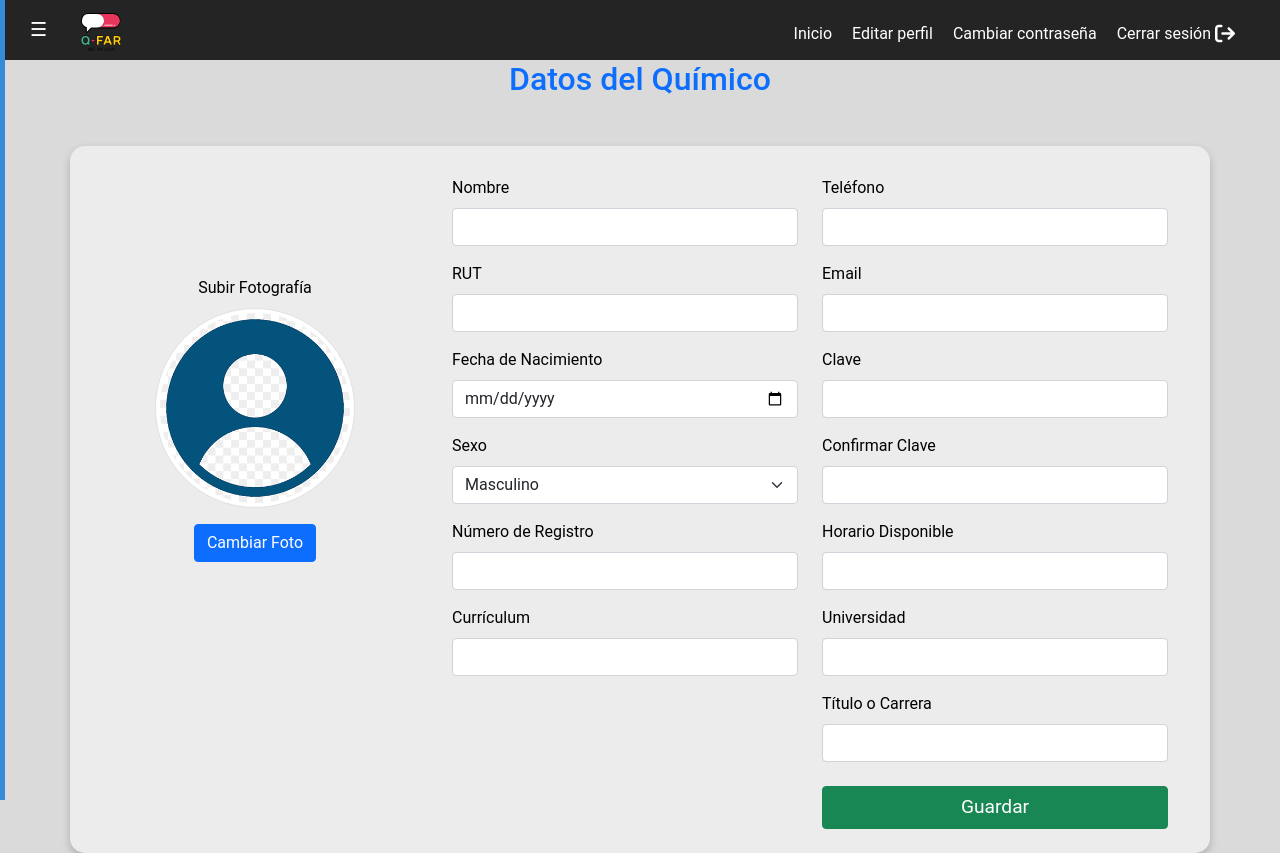
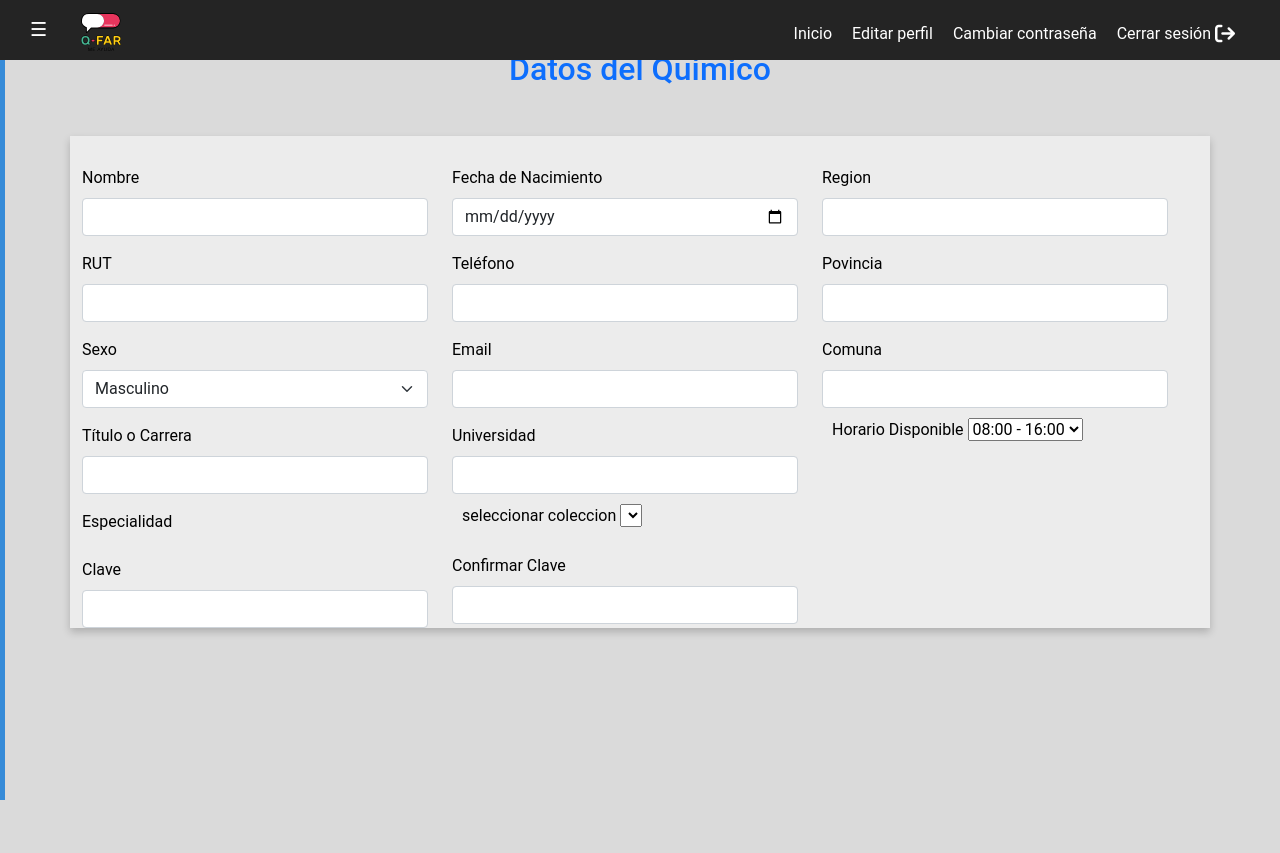
Before and after one commit to NachokeVera/Qfar_web-main, a Django app: page /form in a window 1280 px wide. After the commit the page ends 800 px from the top, so only its background shows below. Run offline with Django 5.2, Linux system fonts and the light colour scheme; lists and menus that the app fills with data are empty; some libraries are stand-ins or nearby versions.

Commit message:
especialidades qf

```diff
--- a/qf/static/qf/adminStyle.css
+++ b/qf/static/qf/adminStyle.css
@@ -12,6 +12,7 @@
     padding-top: 20px;
     transition: 0.3s;
     border-right: 5px solid  #368bd8;
+
 }
 .img-logos{
 height:40px ;
@@ -32,6 +33,11 @@ width:40px ;
     height: 60px;
     color: white;
     /*color negro*/
+    position: fixed;
+    top: 0;
+    width: 100%;
+
+    z-index: 100; /* Asegúrate de que esté por encima de otros elementos */
 }
 .imgUsuario{
     height:200px ;
--- a/qf/templates/adminn/base.html
+++ b/qf/templates/adminn/base.html
@@ -57,7 +57,7 @@
                 <li>
                     <a href="#" onclick="toggleSubMenu('subMenuQuimicos')"> <i class="fa-solid fa-user-doctor fa-2xl"></i> Farmacéuticos   </a>
                     <ul id="subMenuQuimicos" class="submenu">
-                         <li><a href="{% url 'adminform' %}">Crear Químico</a></li>
+                         <li><a href="{% url 'nuevo_quimico' %}">Crear Químico</a></li>
                          <li><a href="{% url 'quimicos_admin' %}">Lista de Químicos</a></li>
                          <li><a href="#">Resúmen/Calificacion</a></li>
                         <li><a href="#">Informes</a></li>
@@ -91,8 +91,9 @@
                         <li><a href="#">Informes</a></li>
                     </ul>
                 </li>
+                <!--
                 <li><a href="#">Ajustes</a></li>
-                <li><a href="#">Tablero de control</a></li>
+                <li><a href="#">Tablero de control</a></li>-->
                 <li>
                     <a href="#" onclick="toggleSubMenu('subMenuServicios')"> Servicios </a>
                     <ul id="subMenuServicios" class="submenu">
--- a/qf/templates/adminn/formulario_qf.html
+++ b/qf/templates/adminn/formulario_qf.html
@@ -3,18 +3,89 @@
 {% block contenido %}
 
 <body>
-    <h2 class="text-center text-primary mb-5">Datos del Químico</h2>
-    <div class="container mt-10" style="background-color: #ececec; color: black;border-radius: 15px;  box-shadow: 0px 4px 8px rgba(0, 0, 0, 0.2);">
+    <h2 class="text-center text-primary mb-5 " style="margin-top: 50px;">Datos del Químico</h2>
+    <div class="container mt-10"
+        style="background-color: #ececec; color: black;border-radius: 0px;  box-shadow: 0px 4px 8px rgba(0, 0, 0, 0.2);">
 
         <form action="{% url 'adminform' %}" method="POST" enctype="multipart/form-data" style="padding:30px 30px 0 0;">
             {% csrf_token %}
+            <div class="row">
+               <div class="col-12 col-lg-4">
+                <label for="nombre" class="form-label">Nombre</label>
+                    <input type="text" class="form-control" name="usuario" id="nombre">
+                <label for="rut" class="form-label mt-3">RUT</label>
+                <input type="text" class="form-control" name="rut" id="rut" onblur="formatearRut(this)">
+                <label for="sexo" class="form-label mt-3">Sexo</label>
+                <select class="form-select" name="sexo" id="sexo">
+                    <option value="MASCULINO">Masculino</option>
+                    <option value="FEMENINO">Femenino</option>
+                    <option value="PREFIERO NO ESPECIFICAR">Prefiero no especificar</option>
+                </select>
+                <label for="titu" class="form-label mt-3">Título o Carrera</label>
+                <input type="text" class="form-control" name="titulo" id="titu">
+                <label for="cv" class="form-label mt-3">Especialidad</label><br>
+                {% for x in especialidad %}
+                <input type="checkbox" name="especialidad" value="{{ x.id }}">
+                {{x.especialidad}}<br>
+                {% endfor %}
+                <label for="clave" class="form-label mt-3">Clave</label>
+                <input type="password" class="form-control" name="clave" id="clave">
 
 
+
+
+
+
+               </div>
+
+               <div class="col-12 col-lg-4">
+                <label for="fecha_nac" class="form-label">Fecha de Nacimiento</label>
+                <input type="date" class="form-control" name="fecha_nac" id="fecha_nac">
+                <label for="telefono" class="form-label mt-3">Teléfono</label>
+                <input type="text" class="form-control" name="telefono" id="telefono">
+                <label for="email" class="form-label mt-3">Email</label>
+                <input type="email" class="form-control" name="email" id="email">
+                <label for="uni" class="form-label mt-3">Universidad</label>
+                    <input type="text" class="form-control" name="universidad" id="uni">
+                    <div style="margin: 10px;" class="col-md-12">
+                        seleccionar coleccion
+                        <select name="aream" id="listaTienda">
+                            {% for x in aream %}
+                            <option value="{{ x.id }}">{{ x.area_medica }}</option>
+                            {% endfor %}
+                        </select>
+                    </div>
+                    <label for="confirmar_clave" class="form-label mt-3">Confirmar Clave</label>
+                    <input type="password" class="form-control" name="confirmar_clave" id="confirmar_clave">
+               </div>
+
+               <div class="col-12 col-lg-4">
+                <label for="nombre" class="form-label ">Region</label>
+                <input type="text" class="form-control" name="Region" id="nombre">
+                <label for="nombre" class="form-label mt-3">Povincia</label>
+                <input type="text" class="form-control" name="Povincia" id="nombre">
+                <label for="nombre" class="form-label mt-3">Comuna</label>
+                <input type="text" class="form-control" name="Comuna" id="nombre">
+                <div style="margin: 10px;" class="col-md-12">
+                    Horario Disponible
+                    <select name="hora_disponible" id="listaTienda">
+
+                        <option value="08:00 - 16:00">08:00 - 16:00</option>
+                        <option value="08:00 - 16:00">16:00 - 00:00</option>
+                        <option value="08:00 - 16:00">00:00 - 08:00</option>
+
+                    </select>
+                </div>
+               </div>
+            </div>
+
+<!--
             <div class="row">
                 <div class="col-12 col-lg-4 mb-4 text-center" style="margin-top:100px ;">
                     <label class="form-label">Subir Fotografía</label>
                     <div class="foto-qf m-auto">
-                        <img src="{% static 'qf/imgs/usuario.png' %}" id="img" class="rounded-circle img-thumbnail" style="height: 200px; width: 200px;" alt="imagen QF"><br>
+                        <img src="{% static 'qf/imgs/usuario.png' %}" id="img" class="rounded-circle img-thumbnail"
+                            style="height: 200px; width: 200px;" alt="imagen QF"><br>
                         <input style="display: none;" type="file" name="foto" id="foto">
                         <label for="foto" class="btn btn-primary mt-3">Cambiar Foto</label>
                     </div>
@@ -42,6 +113,21 @@
 
                     <label for="cv" class="form-label mt-3">Currículum</label>
                     <input type="text" class="form-control" name="curriculum" id="cv">
+
+                    <label for="cv" class="form-label mt-3">Especialidad</label><br>
+                    {% for x in especialidad %}
+                    <input type="checkbox" name="especialidad" value="{{ x.id }}">
+                    {{x.especialidad}}<br>
+                    {% endfor %}
+
+                    <div style="margin: 10px;" class="col-md-12">
+                        seleccionar coleccion
+                        <select name="aream" id="listaTienda">
+                            {% for x in aream %}
+                            <option value="{{ x.id }}">{{ x.area_medica }}</option>
+                            {% endfor %}
+                        </select>
+                    </div>
                 </div>
 
                 <div class="col-12 col-lg-4 mb-4">
@@ -57,8 +143,17 @@
                     <label for="confirmar_clave" class="form-label mt-3">Confirmar Clave</label>
                     <input type="password" class="form-control" name="confirmar_clave" id="confirmar_clave">
 
-                    <label for="hordis" class="form-label mt-3">Horario Disponible</label>
-                    <input type="text" class="form-control" name="hora_disponible" id="hordis">
+
+                    <div style="margin: 10px;" class="col-md-12">
+                        Horario Disponible
+                        <select name="hora_disponible" id="listaTienda">
+
+                            <option value="08:00 - 16:00">08:00 - 16:00</option>
+                            <option value="08:00 - 16:00">16:00 - 00:00</option>
+                            <option value="08:00 - 16:00">00:00 - 08:00</option>
+
+                        </select>
+                    </div>
 
                     <label for="uni" class="form-label mt-3">Universidad</label>
                     <input type="text" class="form-control" name="universidad" id="uni">
@@ -68,13 +163,13 @@
 
                     <button type="submit" class="btn btn-success w-100 mt-4">Guardar</button>
                 </div>
-            </div>
+            </div>-->
         </form>
     </div>
 </body>
 
 <script>
-    const defaultFile = 'static/qf/imgs/usuario.png' ;
+    const defaultFile = 'static/qf/imgs/usuario.png';
     const file = document.getElementById('foto');
     const img = document.getElementById('img');
 
@@ -94,8 +189,6 @@
     body {
         background-color: rgb(218, 218, 218);
     }
-
-
 </style>
 
 {% endblock %}
--- a/qf/urls.py
+++ b/qf/urls.py
@@ -1,6 +1,6 @@
 from django.urls import path
 
-from .views import home,nuevo_paciente,inicio_admin,create_paciente,perfil,perfilQ, quimicos_admin, index,login,listado,cerrarsesion,create_quimi_far,register,pacientes_admin,paciente_index, paciente_espera,quimico_chat,lista_pacientes_espera
+from .views import home,nuevo_paciente,inicio_admin,create_paciente,perfil,nuevo_quimico,perfilQ, quimicos_admin, index,login,listado,cerrarsesion,create_quimi_far,register,pacientes_admin,paciente_index, paciente_espera,quimico_chat,lista_pacientes_espera
 
 urlpatterns = [
     path("index", index, name="index"),
@@ -15,6 +15,7 @@ urlpatterns = [
     path('listado', listado, name='listado'),
     path('cerrarsesion', cerrarsesion, name='cerrarsesion'),
     path('nuevo_paciente', nuevo_paciente, name='nuevo_paciente'),
+    path('nuevo_quimico', nuevo_quimico, name='nuevo_quimico'),
     path('pacientes_admin', pacientes_admin, name='pacientes_admin'),
     path('quimicos_admin', quimicos_admin, name='quimicos_admin'),
     #Ruta para registrar un quimico farmaceutico
--- a/qf/views.py
+++ b/qf/views.py
@@ -10,7 +10,7 @@ import os
 
 
 from django.core.exceptions import ObjectDoesNotExist
-from .models import Paciente, QuimicoFarmaceutico, UsusariosChat, Chat, Perfil
+from .models import Paciente, QuimicoFarmaceutico, UsusariosChat, Chat, Perfil,Especialidad,AreaMedica
 from .connectycube import create_session,register_user_connecticube,search_user,create_dialog
 
 # Create your views here.
@@ -63,6 +63,13 @@ def nuevo_paciente(request):
     context = {'quimicoSistema': quimico }
     return render(request,'adminn/nuevo_paciente.html',context)
 
+def nuevo_quimico(request):
+    especialidades=Especialidad.objects.all()
+    aream=AreaMedica.objects.all()
+    context = {'especialidad': especialidades,
+               'aream': aream, }
+    return render(request,'adminn/formulario_qf.html',context)
+
 def home(request):
     return render(request,'qf/home.html')
 
@@ -99,6 +106,7 @@ def cerrarsesion(request):
     return redirect('login')
 
 def create_quimi_far(request):
+
     if request.method == 'POST':
         username = request.POST.get('usuario')
         email = request.POST.get('email')
@@ -113,6 +121,12 @@ def create_quimi_far(request):
         curriculum = request.POST.get('curriculum')
         numero_registro = request.POST.get('numero_registro')
         horario_disponible = request.POST.get('hora_disponible')
+        idaream = request.POST['aream']
+        especialidades_ids = request.POST.getlist('especialidad')
+
+
+
+        area_medica = AreaMedica.objects.get(id=idaream)
 
         # Crear el usuario de Django
         user = User.objects.create_user(username, email, password)
@@ -134,8 +148,13 @@ def create_quimi_far(request):
             titulo=titulo,
             curriculum=curriculum,
             numero_registro=numero_registro,
-            horario_disponible=horario_disponible
+            horario_disponible=horario_disponible,
+            area_medica=area_medica
         )
+        for ides in especialidades_ids:
+            especialidad = Especialidad.objects.get(id=ides)
+            quimico_farmaceutico.especialidades.add(especialidad)
+
         quimico_farmaceutico.save()
         perfil.save()
 
```
Also changed, not shown: media/perfiles/demon-slayer-mugen-train-1677251045_Mk23iQN.jpg (added), media/perfiles/descarga_2.jfif (added), media/perfiles/descarga_3.jfif (added), media/perfiles/descarga_DM8jAkr.jfif (added).
